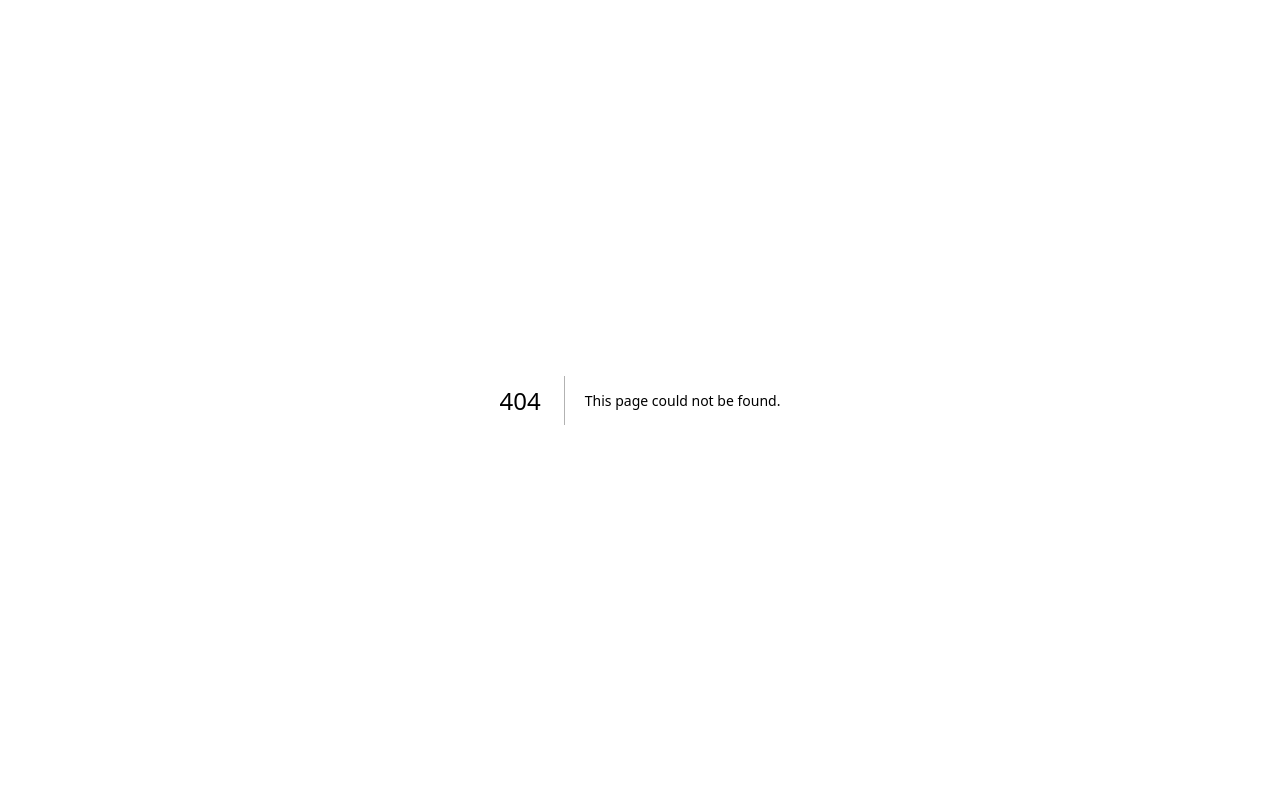
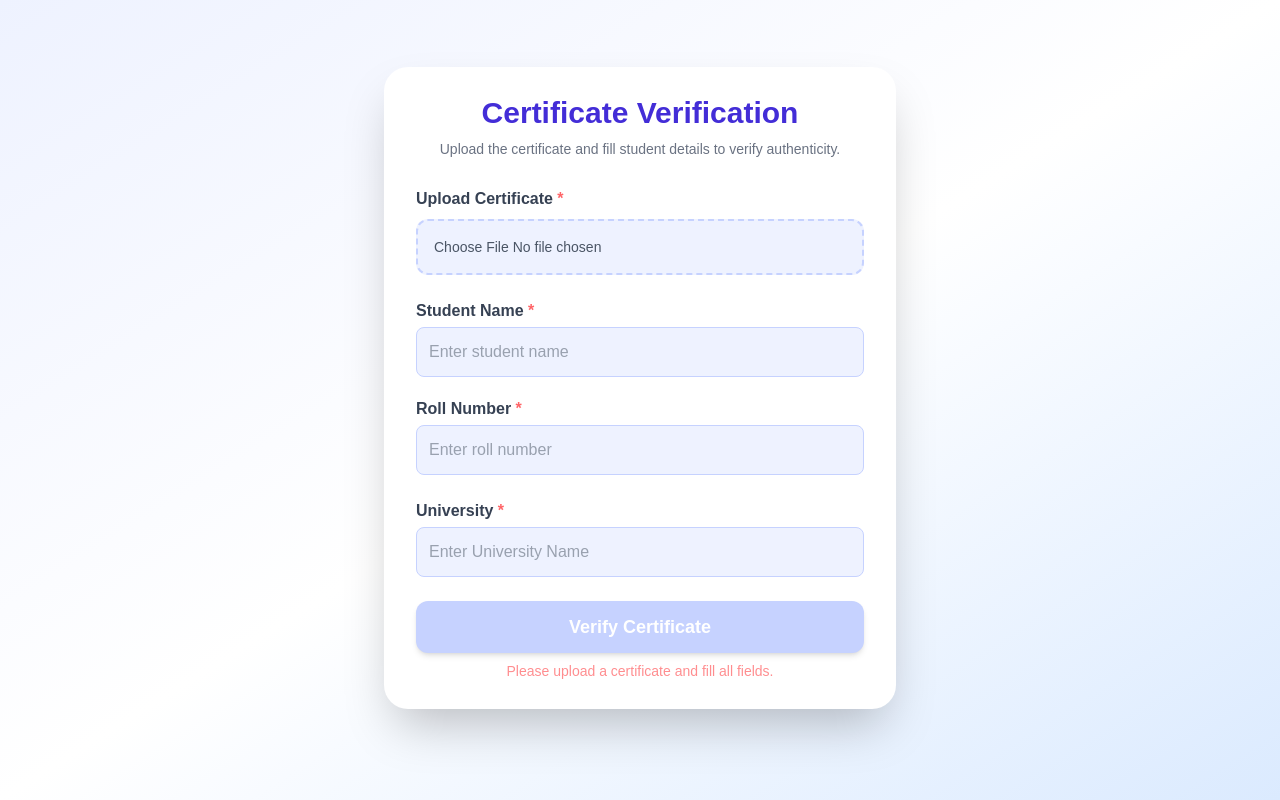
Before and after one commit to jaiganesh2108/Internal-Hack-25, a Next.js app: page /verifypage in a window 1280 px wide. Before the commit this address had no page. Built offline with nearby package versions, Linux system fonts and the light colour scheme.

Commit message:
verify page update

```diff
--- a/app/page.tsx
+++ b/app/page.tsx
@@ -39,7 +39,7 @@ export default function Home() {
             {/* CTA Buttons */}
             <div className="flex flex-wrap justify-center md:justify-start gap-4 mb-10">
               <Link
-                href="/"
+                href="/verifypage"
                 className="px-6 py-3 bg-indigo-600 text-white font-semibold rounded-full shadow hover:bg-indigo-700 transition-colors"
               >
                 Verify Now
--- /dev/null
+++ b/app/verifypage/page.tsx
@@ -0,0 +1,204 @@
+"use client";
+
+import { useState } from "react";
+
+export default function VerifyPage() {
+  const [certificate, setCertificate] = useState<File | null>(null);
+  const [certPreview, setCertPreview] = useState<string | null>(null);
+  const [metadata, setMetadata] = useState({ studentName: "", rollNumber: "" });
+  const [loading, setLoading] = useState(false);
+  const [result, setResult] = useState<string | null>(null);
+
+  // Handle file upload and display preview for images
+  const handleFileChange = (e: React.ChangeEvent<HTMLInputElement>) => {
+    if (e.target.files && e.target.files[0]) {
+      setCertificate(e.target.files[0]);
+      if (e.target.files[0].type.startsWith("image/")) {
+        const reader = new FileReader();
+        reader.onloadend = () => setCertPreview(reader.result as string);
+        reader.readAsDataURL(e.target.files[0]);
+      } else {
+        setCertPreview(null);
+      }
+    }
+  };
+
+  const handleChange = (e: React.ChangeEvent<HTMLInputElement>) => {
+    setMetadata({ ...metadata, [e.target.name]: e.target.value });
+  };
+
+  // Animation hint for missing fields
+  const isFieldMissing =
+    !certificate || !metadata.studentName.trim() || !metadata.rollNumber.trim();
+
+  const handleVerify = async () => {
+    if (isFieldMissing) {
+      setResult(null);
+      return;
+    }
+
+    setLoading(true);
+    setResult(null);
+
+    try {
+      const buffer = await certificate.arrayBuffer();
+      const hashBuffer = await crypto.subtle.digest("SHA-256", buffer);
+      const hashArray = Array.from(new Uint8Array(hashBuffer));
+      const hashHex = hashArray
+        .map((b) => b.toString(16).padStart(2, "0"))
+        .join("");
+
+      // Mock verification:
+      const mockVerified = hashHex.endsWith("a");
+      setResult(mockVerified ? "verified" : "not_verified");
+    } catch (err) {
+      setResult("error");
+    } finally {
+      setLoading(false);
+    }
+  };
+
+  return (
+    <div className="min-h-screen bg-gradient-to-br from-indigo-50 via-white to-blue-100 flex justify-center items-center px-4 pb-8 pt-2">
+      <div className="w-full max-w-lg bg-white rounded-3xl shadow-2xl px-8 py-7">
+        <h1 className="text-3xl font-extrabold text-center text-indigo-700 mb-2">
+          Certificate Verification
+        </h1>
+        <p className="text-center text-gray-500 mb-7 text-sm">
+          Upload the certificate and fill student details to verify authenticity.
+        </p>
+
+        {/* Upload Section */}
+        <div className="mb-6">
+          <label className="block font-semibold text-gray-700 mb-2">
+            Upload Certificate <span className="text-red-400">*</span>
+          </label>
+          <div
+            className={`rounded-xl border-2 border-dashed ${
+              certificate ? "border-green-200" : "border-indigo-200"
+            } bg-indigo-50 flex items-center px-4 py-4`}
+          >
+            <input
+              type="file"
+              onChange={handleFileChange}
+              className="flex-1 text-sm text-gray-600 focus:outline-none bg-transparent"
+              accept=".pdf,.jpg,.jpeg,.png"
+              aria-label="Upload certificate file"
+            />
+            {certificate && (
+              <span className="bg-green-100 text-green-800 ml-4 px-3 py-1 rounded-full text-xs font-semibold">
+                {certificate.name}
+              </span>
+            )}
+          </div>
+          {/* Certificate Image Preview */}
+          {certPreview && (
+            <div className="mt-3 mb-1 flex justify-center">
+              <img
+                src={certPreview}
+                alt="Certificate preview"
+                className="max-h-40 rounded-2xl border shadow"
+              />
+            </div>
+          )}
+        </div>
+
+        {/* Inputs */}
+        <div className="mb-5">
+          <label className="block font-semibold text-gray-700 mb-1">
+            Student Name <span className="text-red-400">*</span>
+          </label>
+          <input
+            type="text"
+            name="studentName"
+            value={metadata.studentName}
+            onChange={handleChange}
+            className="w-full border border-indigo-200 rounded-lg p-3 text-gray-800 focus:ring-2 focus:ring-indigo-200 bg-indigo-50 placeholder-gray-400"
+            placeholder="Enter student name"
+            autoComplete="off"
+          />
+        </div>
+
+        <div className="mb-6">
+          <label className="block font-semibold text-gray-700 mb-1">
+            Roll Number <span className="text-red-400">*</span>
+          </label>
+          <input
+            type="text"
+            name="rollNumber"
+            value={metadata.rollNumber}
+            onChange={handleChange}
+            className="w-full border border-indigo-200 rounded-lg p-3 text-gray-800 focus:ring-2 focus:ring-indigo-200 bg-indigo-50 placeholder-gray-400"
+            placeholder="Enter roll number"
+            autoComplete="off"
+          />
+        </div>
+
+        <div className="mb-6">
+          <label className="block font-semibold text-gray-700 mb-1">
+            University <span className="text-red-400">*</span>
+          </label>
+          <input
+            type="text"
+            name="University"
+            value={metadata.university}
+            onChange={handleChange}
+            className="w-full border border-indigo-200 rounded-lg p-3 text-gray-800 focus:ring-2 focus:ring-indigo-200 bg-indigo-50 placeholder-gray-400"
+            placeholder="Enter University Name"
+            autoComplete="off"
+          />
+        </div>
+
+
+        {/* Button */}
+        <div className="flex justify-center mt-4 mb-2">
+          <button
+            onClick={handleVerify}
+            disabled={loading || isFieldMissing}
+            className={`w-full px-6 py-3 rounded-xl text-white text-lg font-semibold
+             shadow-md transition-all duration-200
+             ${
+               loading || isFieldMissing
+                 ? "bg-indigo-200 cursor-not-allowed"
+                 : "bg-indigo-600 hover:bg-indigo-700"
+             }`}
+          >
+            {loading ? "Verifying..." : "Verify Certificate"}
+          </button>
+        </div>
+        {/* Field hint */}
+        {isFieldMissing && (
+          <div className="mt-2 text-center text-red-400 text-sm font-medium animate-pulse">
+            Please upload a certificate and fill all fields.
+          </div>
+        )}
+
+        {/* Result */}
+        {result && (
+          <div className="mt-7 text-center">
+            {result === "verified" && (
+              <div className="bg-green-50 border border-green-200 py-5 px-2 rounded-xl animate-pulse">
+                <p className="text-green-600 font-bold text-2xl mb-1">✓ Certificate Verified</p>
+                <p className="text-sm text-green-700">This certificate is authentic and valid.</p>
+              </div>
+            )}
+            {result === "not_verified" && (
+              <div className="bg-red-50 border border-red-200 py-5 px-2 rounded-xl animate-pulse">
+                <p className="text-red-600 font-bold text-2xl mb-1">✗ Not Verified</p>
+                <p className="text-sm text-red-700">This certificate could not be verified.</p>
+              </div>
+            )}
+            {result === "error" && (
+              <div className="bg-yellow-50 border border-yellow-200 py-5 px-2 rounded-xl">
+                <p className="text-yellow-600 font-bold text-xl mb-1">
+                  ⚠️ Error during verification
+                </p>
+                <p className="text-sm text-yellow-700">Please try again later.</p>
+              </div>
+            )}
+          </div>
+        )}
+      </div>
+    </div>
+  );
+}
```
